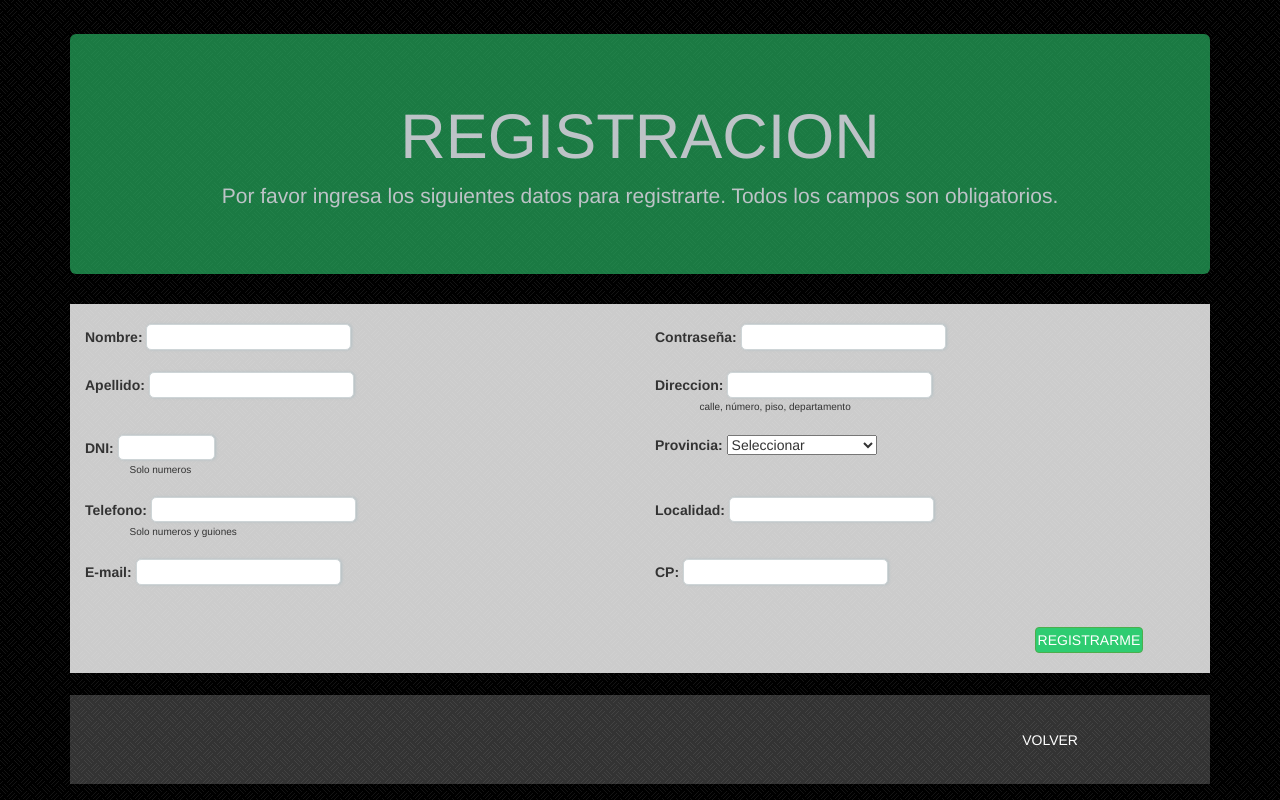
After one commit to bkavinoff/IntegradorDH, a PHP site: page /registro.php in a window 1280 px wide. The commit adds this page. Run offline with PHP 8.4, Linux system fonts and the light colour scheme.

Commit message:
con registro

```diff
--- a/css/estilos.css
+++ b/css/estilos.css
@@ -79,3 +79,37 @@ footer p{
   margin:0;
 }
 /******************<FOOTER>**************/
+
+/******************<REGISTRO>************/
+div .comentario {
+  font-size:10px;
+  margin-left: 10%;
+}
+
+.fondoregistracion {
+  background-color: rgba(255,255,255,0.8);
+  padding: inherit;
+  margin-bottom: 2%;
+}
+
+label {
+  text-align: right;
+}
+
+input {
+  border-radius: 5px;
+  border: 1px solid #CED5D7;
+  background-color: white;
+  box-shadow: 1px 0px 3px #B5C1C5;
+  margin-left: 10 px;
+  font-size: 15px;
+}
+
+input:focus {
+  background-color: ;
+}
+
+textarea {
+  resize: vertical;
+}
+/******************<REGISTRO>************/
--- a/index.php
+++ b/index.php
@@ -18,8 +18,8 @@
               <ul class="nav navbar-nav">
                 <li class="active"><a href="#">Inicio</a></li>
                 <li><a href="#faq">F.A.Q.</a></li>
-                <li><a href="#registrar">Registrarse</a></li>
-                <li><a href="#loguear">Loguearse</a></li>
+                <li><a href="registro.php">Registrarse</a></li>
+                <li><a href="ingresar.php">Loguearse</a></li>
               </ul>
             </div>
           </div>
--- /dev/null
+++ b/registro.php
@@ -0,0 +1,179 @@
+<!DOCTYPE html>
+<html>
+	<head>
+    <title>REGISTRACION</title>
+		<meta charset="utf-8">
+		<link rel="stylesheet" href="css/bootstrap.css">
+		<link rel="stylesheet" href="css/estilos.css">
+	</head>
+	<body>
+		<div class="container">
+      <div class="row">
+				<div class="col-lg-12 col-md-12 col-xs-12">
+					<div class="main-header">
+						<div class="jumbotron text-center">
+					<h1>REGISTRACION</h1>
+					<p class = "parrafo">Por favor ingresa los siguientes datos para registrarte. Todos los campos son obligatorios.</p>
+				</div>
+			</div>
+				</div>
+			</div>
+
+		<header class ="fondoregistracion">
+		<form action="script.php" method="post">
+			<br>
+			<div class="container2">
+	      <div class="row">
+					<div class="col-lg-5 col-md-5 col-xs-5">
+		      	<label class= "cuadro" for="Nombre"> Nombre: </label>
+		        	<input type="text" name="nombre usuario" required>
+					</div>
+				 <div class="col-lg-1 col-md-1 col-xs-1">
+					 <p class = "espacio"></p>
+					</div>
+					<div class="col-lg-5 col-md-5 col-xs-5">
+						<label class= "cuadro" for="Contraseña"> Contraseña: </label>
+							<input type="Contraseña" name="Contraseña" required>
+					</div>
+	  		</div>
+			</div>
+		    <br>
+
+				<div class="container2">
+		      <div class="row">
+						<div class="col-lg-5 col-md-5 col-xs-5">
+				 			<label class= "cuadro" for="Apellido"> Apellido: </label>
+					 			<input type="text" name="apellido usuario" required>
+				 		</div>
+					<div class="col-lg-1 col-md-1 col-xs-1">
+						<p class = "espacio"></p>
+					</div>
+	 					<div class="col-lg-5 col-md-5 col-xs-5">
+	 						<label class= "cuadro" for="Direccion"> Direccion: </label>
+	 							<input type="Direccion" name="Direccion" required>
+	 							<br>
+	 								<div class = "comentario">calle, número, piso, departamento</div>
+	 					</div>
+			 		</div>
+				</div>
+			 <br>
+
+			 <div class="container2">
+ 	      <div class="row">
+ 					<div class="col-lg-5 col-md-5 col-xs-5">
+						<label class= "cuadro" for="DNI"> DNI: </label>
+							<input type="textr" name="DNI" required size="8" maxlength="8">
+							<br>
+								<div class = "comentario">Solo numeros</div>
+					</div>
+					<div class="col-lg-1 col-md-1 col-xs-1">
+						<p class = "espacio"></p>
+					</div>
+				 	<div class="col-lg-5 col-md-5 col-xs-5">
+			      <label class= "cuadro">Provincia: </label>
+			        <select name="asuntos" required>
+								<option value="" selected="" disabled="">Seleccionar</option>
+			          <option value="">--CABA</option>
+								<option value="">--Gran Buenos Aires</option>
+								<option value="">Buenos Aires</option>
+			          <option value="">Cordoba</option>
+								<option value="">La Pampa</option>
+								<option value="">Tierra dek Fuego</option>
+								<option value="">Santa Cruz</option>
+								<option value="">Neuquen</option>
+								<option value="">Tucuman</option>
+								<option value="">Mendoza</option>
+								<option value="">Entre Rios</option>
+								<option value="">Formosa</option>
+								<option value="">Misiones</option>
+								<option value="">Corrientes</option>
+								<option value="">Salta</option>
+								<option value="">Jujuy</option>
+								<option value="">Santa Fe</option>
+								<option value="">Chaco</option>
+								<option value="">Rio Negro</option>
+								<option value="">Chubut</option>
+								<option value="">Catamarca</option>
+								<option value="">San Luis</option>
+								<option value="">Santiago del Estero</option>
+								<option value="">San Juan</option>
+								<option value="">La Rioja</option>
+								<option value="">Formosa</option>
+			        </select>
+						</div>
+					</div>
+			</div>
+			<br>
+
+			<div class="container2">
+	      <div class="row">
+					<div class="col-lg-5 col-md-5 col-xs-5">
+			 			<label class= "cuadro" for="Telefono"> Telefono: </label>
+				 			<input type="textr" name="Telefono" required >
+				 			<br>
+				 				<div class = "comentario">Solo numeros y guiones</div>
+			 		</div>
+					<div class="col-lg-1 col-md-1 col-xs-1">
+						<p class = "espacio"></p>
+					</div>
+					 <div class="col-lg-5 col-md-5 col-xs-5">
+			 		 	<label class= "cuadro" for="Localidad"> Localidad: </label>
+				 			<input type="Localidad" name="Localidad" required>
+			 		</div>
+		 		</div>
+		 	</div>
+		 	<br>
+
+		 <div class="container2">
+			 <div class="row">
+				 <div class="col-lg-5 col-md-5 col-xs-5">
+		      	<label class= "cuadro" for="E-mail"> E-mail: </label>
+		        	<input type="email" name="correo" required>
+					</div>
+					<div class="col-lg-1 col-md-1 col-xs-1">
+						<p class = "espacio"></p>
+					</div>
+					<div class="col-lg-5 col-md-5 col-xs-5">
+						<label class= "cuadro" for="Codigo Postal"> CP: </label>
+							<input type="Codigo Postal" name="Codigo Postal" required>
+					</div>
+				</div>
+		</div>
+		 <br>
+	   <br>
+		 <div class="container2">
+			 <div class="row">
+			 	<div class="col-lg-10 col-md-10 col-xs-10">
+					<p class = "espacio"></p>
+				</div>
+				 <div class="col-lg-2 col-md-2 col-xs-2">
+		 		 	<button class = "btn btn-success vermas" type="button">REGISTRARME</button>
+				</div>
+			</div>
+		</div>
+		 <br>
+	 </header>
+
+	 <div class="container-fluid footer">
+	 			<footer>
+					<div class="container2">
+		 			 <div class="row">
+		 				 <div class="col-lg-10 col-md-10 col-xs-10">
+		  		   		<p class = "espacio"></p>
+		  				</div>
+		 			 	<div class="col-lg-2 col-md-2 col-xs-2">
+		 		   		<a class = "active" href="index.php" target="INICIO">VOLVER </a>
+		 				</div>
+		 			</div>
+		 		</div>
+	 			</footer>
+
+
+
+	</form>
+		<?php
+
+		?>
+
+	</body>
+</html>
```
Also changed, not shown: ingresar.php (added, +76 -0 lines).
